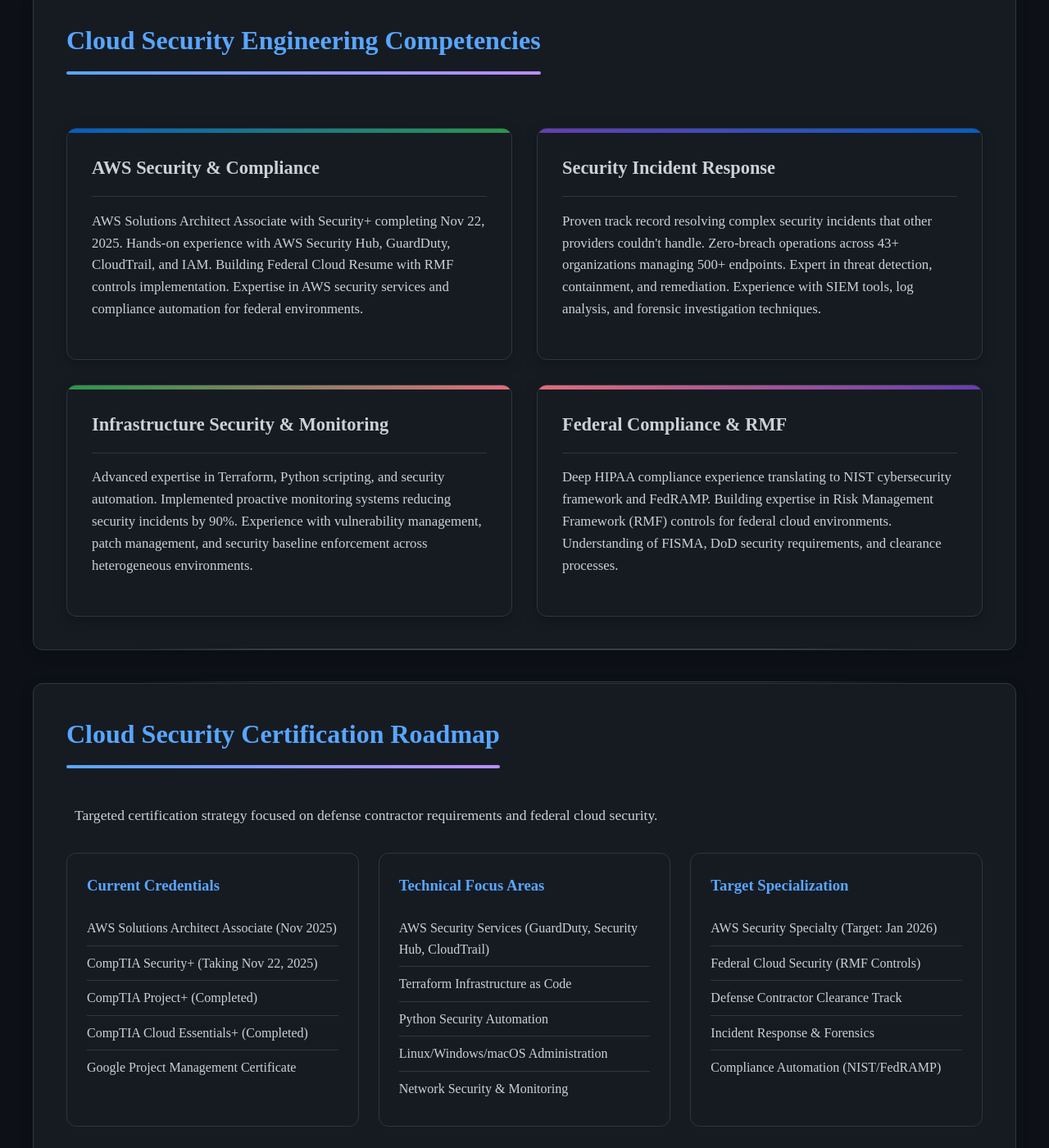
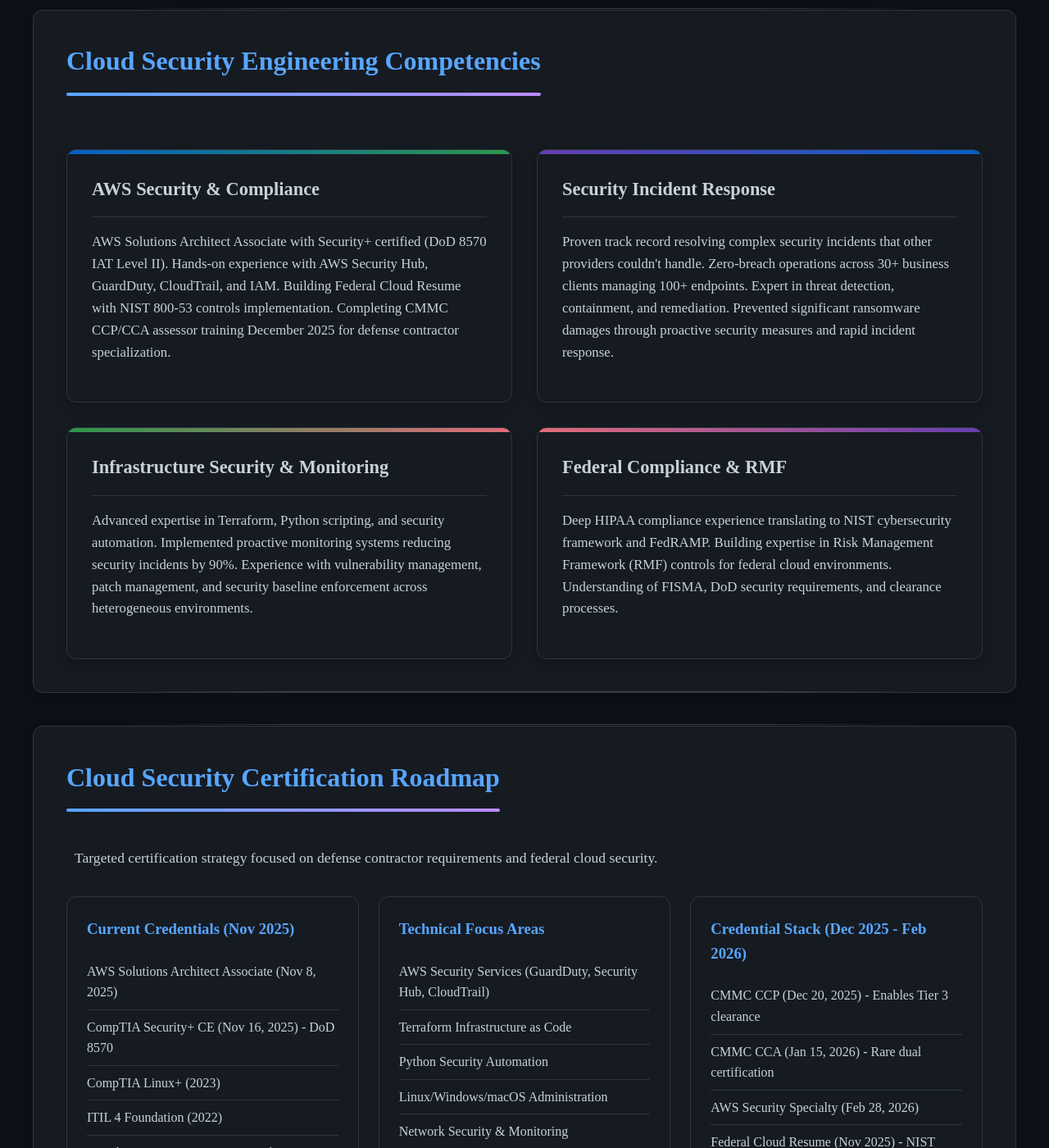
Before and after one commit to joshuamichaelhall/joshuamichaelhall.github.io, a Jekyll site: the page built from index.markdown, in a window 1280 px wide and 1400 px high, scrolled down 1976 px. Shown: the whole window at 82% size. Built offline with Jekyll 4.4.1, drawn with Linux system fonts in a browser that asks for light colours; nearby versions of some CDN libraries; some of the changed text lies outside the part shown.

Commit message:
Update website with current positioning and verified stats
Changes:
- Updated Security+ to PASSED (Nov 16, 2025) - DoD 8570 IAT Level II
- Added CMMC CCP/CCA training timeline (Dec 8-12, 2025)
- Fixed stats inconsistencies per verified data:
  - Changed "43+ organizations, 500+ endpoints" to "30+ clients, 100+ endpoints"
  - All stats now match me/msp_stats_manually_verified.md
- Updated credential roadmap with specific completion dates:
  - AWS SAA: Nov 8, 2025
  - Security+ CE: Nov 16, 2025
  - CMMC CCP: Dec 20, 2025
  - CMMC CCA: Jan 15, 2026
  - AWS Security Specialty: Feb 28, 2026
- Updated re:Invent dates: Dec 1-5, 2025 (was incorrectly 2024)
- Updated availability notice: Building complete credential stack, job search March 2026
- Updated Federal Cloud Resume project (Nov 17-30, 2025) with NIST 800-53 controls
- Added positioning: Complete ALL credentials BEFORE applications = Premium positioning

Strategy: No job applications until March 1, 2026 when complete credential stack achieved
Target: $125K-135K Cloud Security Engineer roles with clearance sponsorship

🤖 Generated with [Claude Code](https://claude.com/claude-code)

Co-Authored-By: Claude <noreply@anthropic.com>

```diff
--- a/index.markdown
+++ b/index.markdown
@@ -12,7 +12,7 @@ layout: default
         <h1>Joshua Michael Hall</h1>
         <h2>Cloud Security Professional | 30+ Business Clients | Zero Breaches | Defense Contractor Ready</h2>
         <h3 class="hero-tagline">The One They Call When Others Failed • 100+ Endpoints Managed • $160K+ Revenue Reached</h3>
-        <p>Cloud Security Professional who managed 30+ business clients simultaneously with zero breaches. Prevented significant ransomware damages across 100+ endpoints while implementing enterprise-grade security controls. Called when others failed - inherited and stabilized multiple compromised environments. AWS Solutions Architect Associate certified with Security+. Expert in federal cloud security for defense contractors requiring proven operational experience.</p>
+        <p>Cloud Security Professional who managed 30+ business clients simultaneously with zero breaches. Prevented significant ransomware damages across 100+ endpoints while implementing enterprise-grade security controls. Called when others failed - inherited and stabilized multiple compromised environments. AWS Solutions Architect Associate certified with Security+ (DoD 8570 IAT Level II). Building complete federal credential stack for March 2026 job search launch.</p>
         <div class="certification-highlight">
           <h4><span class="cert-icon">🎯</span> Defense Contractor Qualifications</h4>
           <div class="cert-stats">
@@ -32,11 +32,11 @@ layout: default
           <div class="featured-certs">
             <span class="cert-badge">Incident Response Expert</span>
             <span class="cert-badge">AWS Solutions Architect</span>
-            <span class="cert-badge">Security+ (Nov 22)</span>
-            <span class="cert-badge">Cleared After Others Failed</span>
+            <span class="cert-badge">Security+ Certified</span>
+            <span class="cert-badge">CMMC Training Dec 2025</span>
           </div>
           <div class="availability-notice">
-            <strong>🚀 Seeking Cloud Security Engineer Roles | Defense Contractors | Clearance Sponsorship Available</strong>
+            <strong>🚀 Building Complete Credential Stack | re:Invent Dec 1-5 | CMMC CCP/CCA Training Dec 8-12 | Job Search Launch: March 2026</strong>
           </div>
         </div>
         <div class="hero-links">
@@ -80,11 +80,11 @@ layout: default
   <div class="tech-focus-grid">
     <div class="tech-focus-item">
       <h3>AWS Security & Compliance</h3>
-      <p>AWS Solutions Architect Associate with Security+ completing Nov 22, 2025. Hands-on experience with AWS Security Hub, GuardDuty, CloudTrail, and IAM. Building Federal Cloud Resume with RMF controls implementation. Expertise in AWS security services and compliance automation for federal environments.</p>
+      <p>AWS Solutions Architect Associate with Security+ certified (DoD 8570 IAT Level II). Hands-on experience with AWS Security Hub, GuardDuty, CloudTrail, and IAM. Building Federal Cloud Resume with NIST 800-53 controls implementation. Completing CMMC CCP/CCA assessor training December 2025 for defense contractor specialization.</p>
     </div>
     <div class="tech-focus-item">
       <h3>Security Incident Response</h3>
-      <p>Proven track record resolving complex security incidents that other providers couldn't handle. Zero-breach operations across 43+ organizations managing 500+ endpoints. Expert in threat detection, containment, and remediation. Experience with SIEM tools, log analysis, and forensic investigation techniques.</p>
+      <p>Proven track record resolving complex security incidents that other providers couldn't handle. Zero-breach operations across 30+ business clients managing 100+ endpoints. Expert in threat detection, containment, and remediation. Prevented significant ransomware damages through proactive security measures and rapid incident response.</p>
     </div>
     <div class="tech-focus-item">
       <h3>Infrastructure Security & Monitoring</h3>
@@ -102,13 +102,14 @@ layout: default
   <p class="section-intro-text">Targeted certification strategy focused on defense contractor requirements and federal cloud security.</p>
   <div class="roadmap-phases">
     <div class="roadmap-phase">
-      <h3>Current Credentials</h3>
+      <h3>Current Credentials (Nov 2025)</h3>
       <ul>
-        <li>AWS Solutions Architect Associate (Nov 2025)</li>
-        <li>CompTIA Security+ (Taking Nov 22, 2025)</li>
-        <li>CompTIA Project+ (Completed)</li>
-        <li>CompTIA Cloud Essentials+ (Completed)</li>
+        <li>AWS Solutions Architect Associate (Nov 8, 2025)</li>
+        <li>CompTIA Security+ CE (Nov 16, 2025) - DoD 8570</li>
+        <li>CompTIA Linux+ (2023)</li>
+        <li>ITIL 4 Foundation (2022)</li>
         <li>Google Project Management Certificate</li>
+        <li>Amateur Extra Ham Radio (KI2W)</li>
       </ul>
     </div>
     <div class="roadmap-phase">
@@ -122,13 +123,14 @@ layout: default
       </ul>
     </div>
     <div class="roadmap-phase">
-      <h3>Target Specialization</h3>
+      <h3>Credential Stack (Dec 2025 - Feb 2026)</h3>
       <ul>
-        <li>AWS Security Specialty (Target: Jan 2026)</li>
-        <li>Federal Cloud Security (RMF Controls)</li>
-        <li>Defense Contractor Clearance Track</li>
-        <li>Incident Response & Forensics</li>
-        <li>Compliance Automation (NIST/FedRAMP)</li>
+        <li>CMMC CCP (Dec 20, 2025) - Enables Tier 3 clearance</li>
+        <li>CMMC CCA (Jan 15, 2026) - Rare dual certification</li>
+        <li>AWS Security Specialty (Feb 28, 2026)</li>
+        <li>Federal Cloud Resume (Nov 2025) - NIST controls</li>
+        <li>Federal Security Dashboard (Feb 2026)</li>
+        <li>Job Search Launch: March 1, 2026</li>
       </ul>
     </div>
   </div>
@@ -143,8 +145,8 @@ layout: default
       <p>Managed security for 30+ business clients across healthcare, finance, legal sectors with zero security breaches. Secured 100+ endpoints with enterprise-grade security controls. Managed 33 access points, 11 firewalls, 6 Windows servers, 2 Linux servers, and 61 cloud accounts. Inherited and stabilized multiple compromised environments that previous providers abandoned.</p>
     </div>
     <div class="success-story">
-      <h3>Federal Cloud Resume Challenge</h3>
-      <p>Building serverless resume website on AWS with RMF security controls implementation. Demonstrates AWS security services integration, Infrastructure as Code with Terraform, and federal compliance automation. Focus on defense contractor security requirements.</p>
+      <h3>Federal Cloud Resume (Nov 17-30, 2025)</h3>
+      <p>Building serverless resume website on AWS with NIST 800-53 security controls implementation. Demonstrates AWS Security Hub, GuardDuty, CloudTrail, WAF, and Systems Manager Parameter Store integration. Complete Terraform Infrastructure as Code with compliance checking Lambda function. Ready to demo at AWS re:Invent Dec 1-5, 2025.</p>
     </div>
     <div class="success-story">
       <h3>Security Monitoring & Automation</h3>
@@ -157,8 +159,8 @@ layout: default
 </div>
 
 <div class="home-section no-divider" id="thought-leadership">
-  <h2>Cloud Security Insights & AWS re:Invent 2024</h2>
-  <p class="section-intro-text">Sharing practical security engineering insights from MSP operations and preparing for AWS re:Invent Dec 1-6, 2024 focused on federal cloud security.</p>
+  <h2>Cloud Security Insights & AWS re:Invent 2025</h2>
+  <p class="section-intro-text">Sharing practical security engineering insights from MSP operations. Attending AWS re:Invent Dec 1-5, 2025 for defense contractor networking. Building complete credential stack (CCP + CCA + AWS Security Specialty) before March 2026 job search launch.</p>
   <div class="article-preview">
     <h3>Security Engineering Focus Areas</h3>
     <ul>
```
